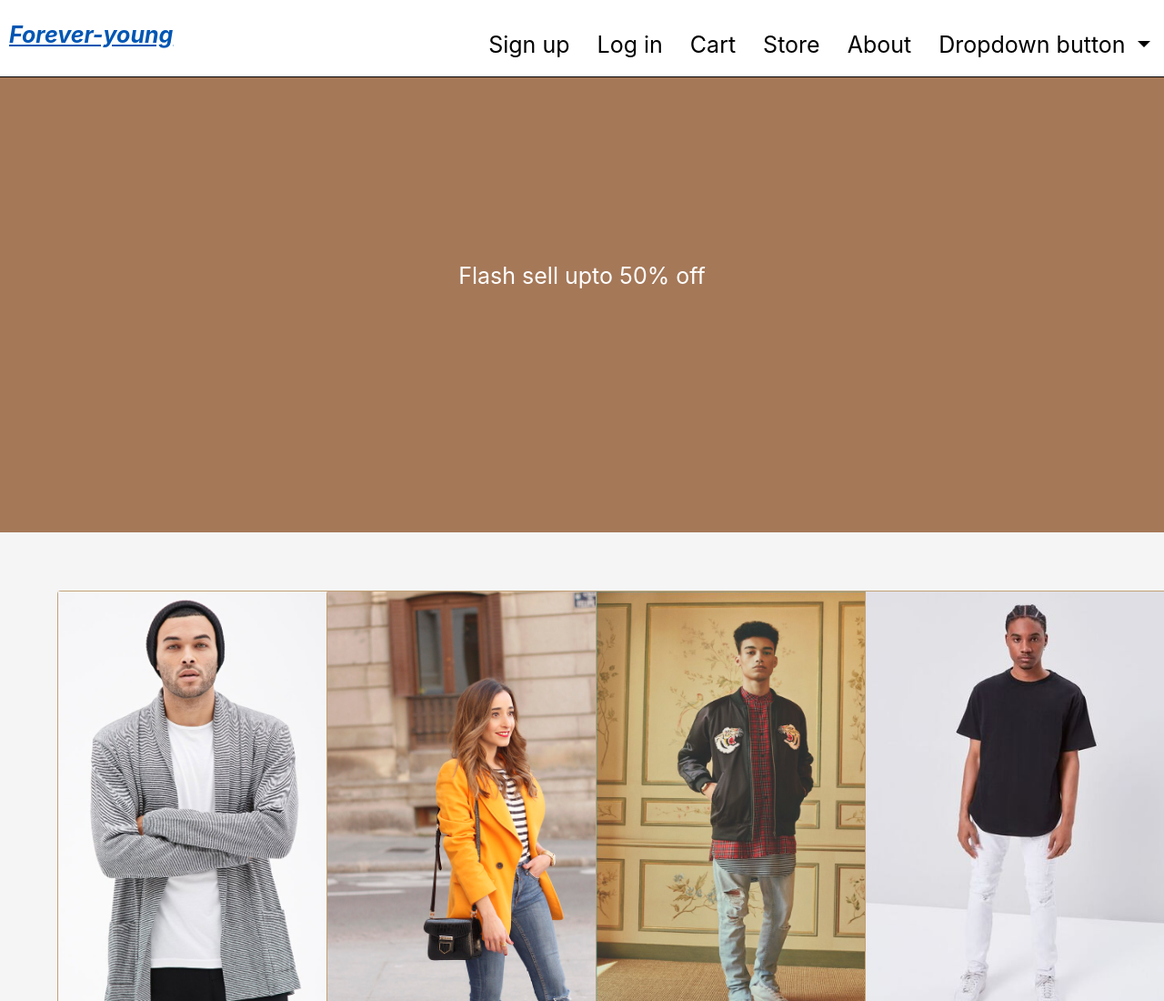
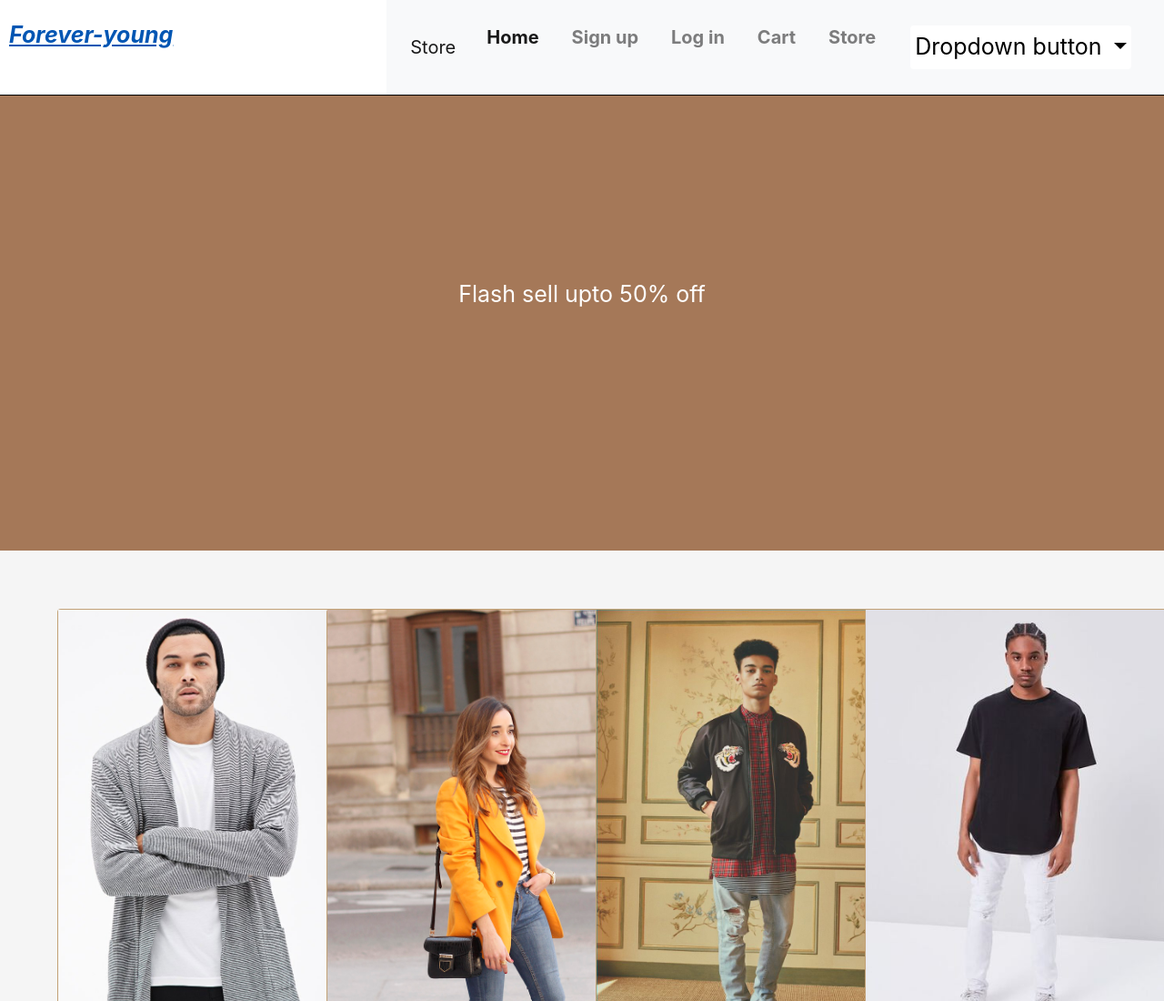
Before and after one commit to Nowshin021/Forever-young, a plain HTML site: page store.html in a window 1280 px wide. Shown: the top 1100 px of the page at 91% size. Drawn offline with nearby package versions, Linux system fonts and the light colour scheme.

Commit message:
added bootstrap navbar responsive

```diff
--- a/css/style.css
+++ b/css/style.css
@@ -88,9 +88,7 @@ i{
 
 }
 
-.footer{
-    height: 500px;
-}
+
 
 /*CAROSUEL*/
 
@@ -184,8 +182,17 @@ i{
     color: black;
     border:none;
 }
+.btn-secondary-dropdown:focus {outline:0;}
 .related{
     height: 350px;
     width: 270px;
     background-color: #a57858;
 }
+
+/*Responsive Nav bar*/
+
+.nav-item{
+    padding:10px;
+    font-size: 20px;
+    font-weight: bold;
+}
--- a/store.html
+++ b/store.html
@@ -17,15 +17,29 @@
             <a class ="logo" href="index.html">Forever-young</p>
         </div>
 
-
-        <div class='d-flex ms-2 mt-3'>
-
-            <a href="#" class="btn btn-secondary   " >Sign up</a>
-            <a href="#" class="btn btn-secondary  " >Log in</a>
-            <a href="#" class="btn btn-secondary  " >Cart</a>
-            <a href="store.html" class="btn btn-secondary  " >Store</a>
-            <a href="about.html" class="btn btn-secondary  " >About</a>
-
+        <nav class="navbar navbar-expand-lg navbar-light bg-light">
+            <a class="navbar-brand" href="store.html">Store</a>
+            <button class="navbar-toggler" type="button" data-toggle="collapse" data-target="#navbarNav" aria-controls="navbarNav" aria-expanded="false" aria-label="Toggle navigation">
+              <span class="navbar-toggler-icon"></span>
+            </button>
+            <div class="collapse navbar-collapse" id="navbarNav">
+              <ul class="navbar-nav">
+                <li class="nav-item active">
+                  <a class="nav-link" href="index.html">Home <span class="sr-only">(current)</span></a>
+                </li>
+                <li class="nav-item">
+                  <a class="nav-link" href="#">Sign up</a>
+                </li>
+                <li class="nav-item">
+                  <a class="nav-link" href="#">Log in</a>
+                </li>
+                <li class="nav-item">
+                  <a class="nav-link" href="#">Cart</a>
+                </li>
+                <li class="nav-item">
+                    <a class="nav-link" href="store.html">Store</a>
+                </li>
+                <li class="nav-item">
                     <button class="btn btn-secondary-dropdown dropdown-toggle" type="button" id="dropdownMenuButton" data-toggle="dropdown"
                     aria-haspopup="true" aria-expanded="false">
                           Dropdown button
@@ -56,8 +70,11 @@
                         </div>
 
                     </div>
+                </li>
+              </ul>
+            </div>
+          </nav>
 
-        </div>
     </header>
     <div class="about-container">
         <p class="about-landing">Flash sell upto 50% off</p>
```
Also changed, not shown: about.html (+25 -8 lines), index.html (+1 -1 lines). Lines whose indentation alone changed are shown as unchanged.
